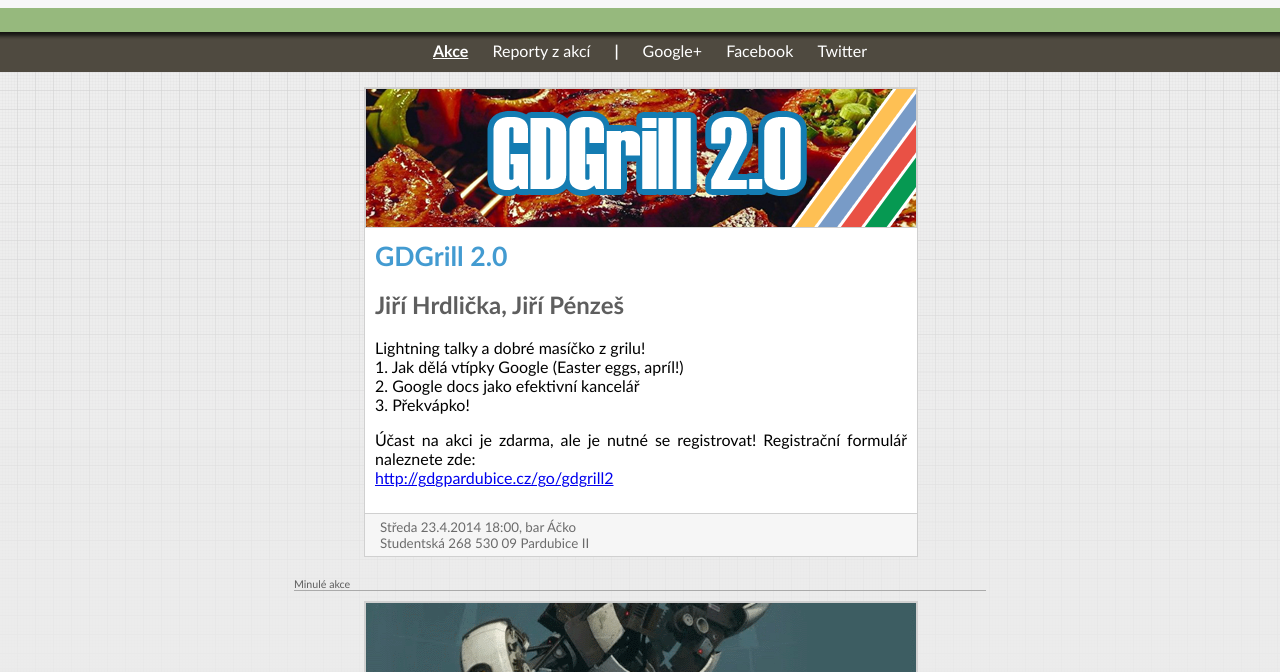
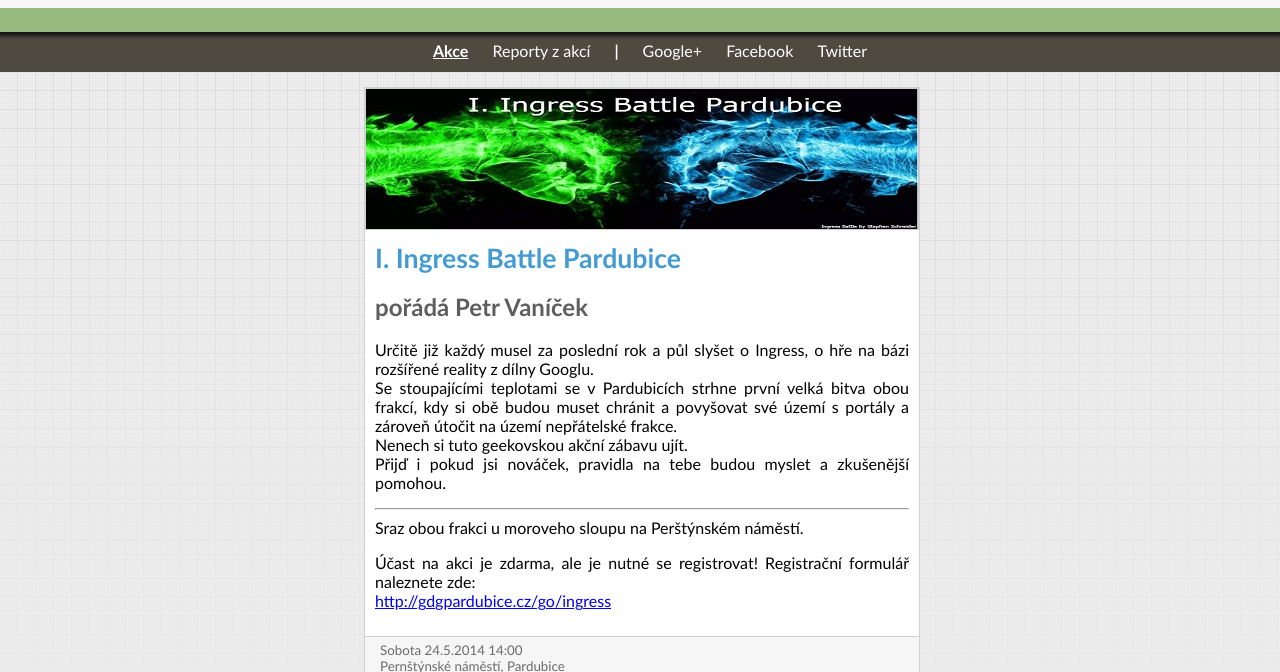
Before and after one commit to GDGPardubice/gdg-pardubice-web, a plain HTML site: page src/index.html in a window 1280 px wide. Shown: the part 128-800 px from the top of the page. Drawn offline with Linux system fonts and the light colour scheme.

Commit message:
Moved GDGrill 2 to past events Added Ingress battle

```diff
--- a/src/index.html
+++ b/src/index.html
@@ -36,15 +36,41 @@
         <div class="container">
             <div class="page">
 				<div class="box">
+                    <img src="content/news/ingress.jpg" />
+                    <div class="box-info">
+                        <h1><a href="TODO">I. Ingress Battle Pardubice</a></h1>
+                        <h2>pořádá Petr Vaníček</h2>
+                        <p>Určitě již každý musel za poslední rok a půl slyšet o Ingress, o hře na bázi rozšířené reality z dílny Googlu.<br>
+Se stoupajícími teplotami se v Pardubicích strhne první velká bitva obou frakcí, kdy si obě budou muset chránit a povyšovat své území s portály a zároveň útočit na území nepřátelské frakce.<br>
+Nenech si tuto geekovskou akční zábavu ujít.<br>
+Přijď i pokud jsi nováček, pravidla na tebe budou myslet a zkušenější pomohou.<br>
+						</p>
+                        <p>
+                            <hr>
+Sraz obou frakci u moroveho sloupu na Perštýnském náměstí.﻿
+                        </p>
+                        <p>Účast na akci je zdarma, ale je nutné se registrovat! Registrační formulář naleznete zde:<br />
+                         <a href="http://gdgpardubice.cz/go/ingress">http://gdgpardubice.cz/go/ingress</a></p>
+                    </div>
+                    <div class="event">
+                        Sobota 24.5.2014 14:00<br />
+                        Pernštýnské náměstí, Pardubice
+                    </div>
+                </div>
+
+                <div class="divider">
+                    Minulé akce
+                </div>
+				<div class="box">
                     <img src="content/news/grill-web.png" />
                     <div class="box-info">
-                        <h1><a href="TODO">GDGrill 2.0</a></h1>
+                        <h1><a href="http://www.gug.cz/cs/akce/gdgrill/terminy/gdgrill-20">GDGrill 2.0</a></h1>
                         <h2>Jiří Hrdlička, Jiří Pénzeš</h2>
                         <p>Lightning talky a dobré masíčko z grilu!<br />
-							1. Jak dělá vtípky Google (Easter eggs, apríl!)<br />
-							2. Google docs jako efektivní kancelář<br />
-							3. Překvápko!<br />
-						</p>
+                            1. Jak dělá vtípky Google (Easter eggs, apríl!)<br />
+                            2. Google docs jako efektivní kancelář<br />
+                            3. Překvápko!<br />
+                        </p>
                         <p>Účast na akci je zdarma, ale je nutné se registrovat! Registrační formulář naleznete zde:<br />
                          <a href="http://gdgpardubice.cz/go/gdgrill2">http://gdgpardubice.cz/go/gdgrill2﻿</a></p>
                     </div>
@@ -53,16 +79,7 @@
                         Studentská 268 530 09 Pardubice II
                     </div>
                 </div>
-
-
-
-
-
-                <div class="divider">
-                    Minulé akce
-                </div>
-
-				                <div class="box">
+				<div class="box">
                     <img src="content/news/ai.png" />
                     <div class="box-info">
                         <h1><a href="http://www.gug.cz/cs/akce/jak-jsem-pestoval-umele-inteligentni-astronauty/terminy/1">Jak jsem pěstoval uměle inteligentní astronauty</a></h1>
```
Also changed, not shown: src/content/news/ingress.jpg (added).
